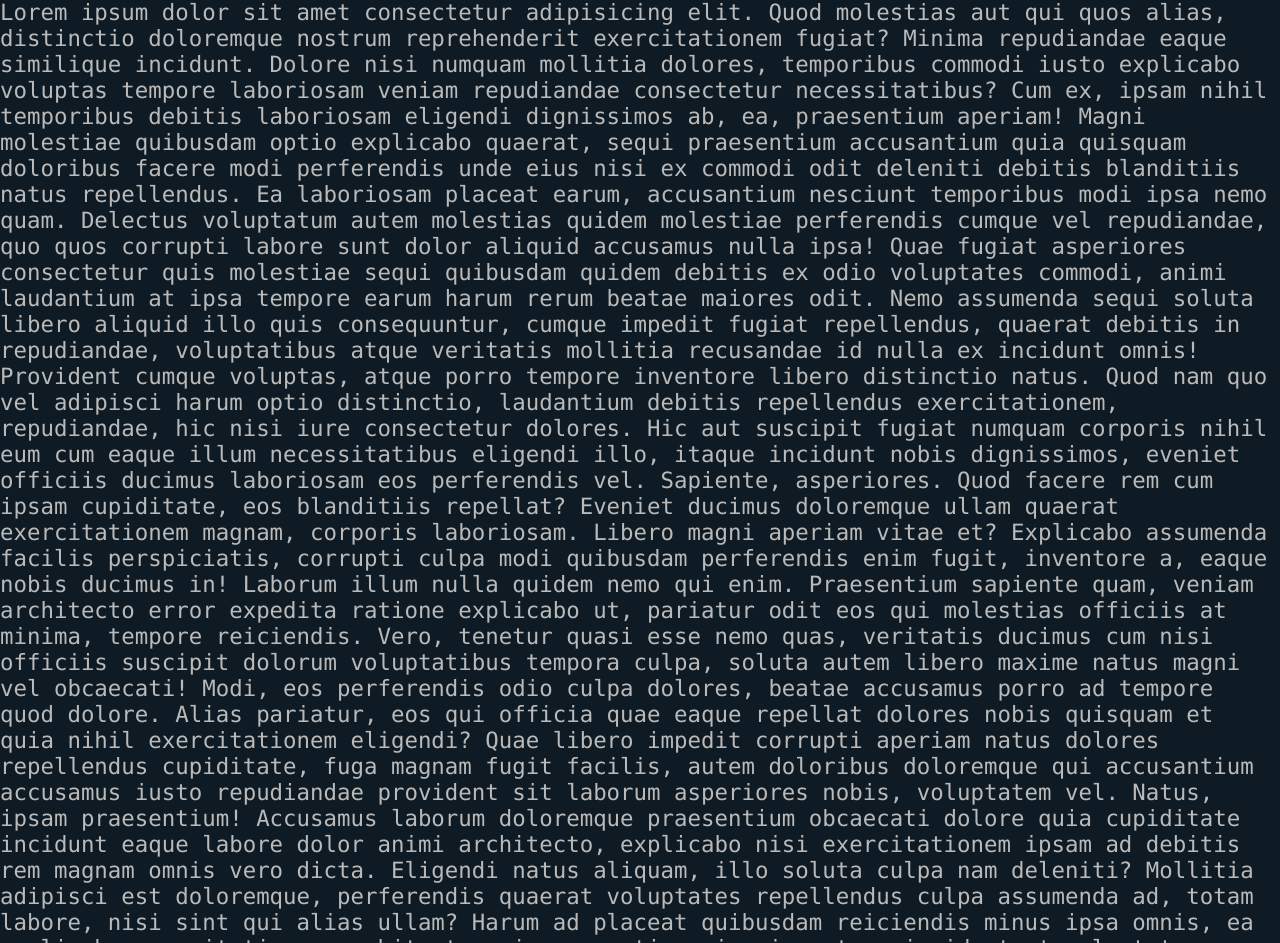
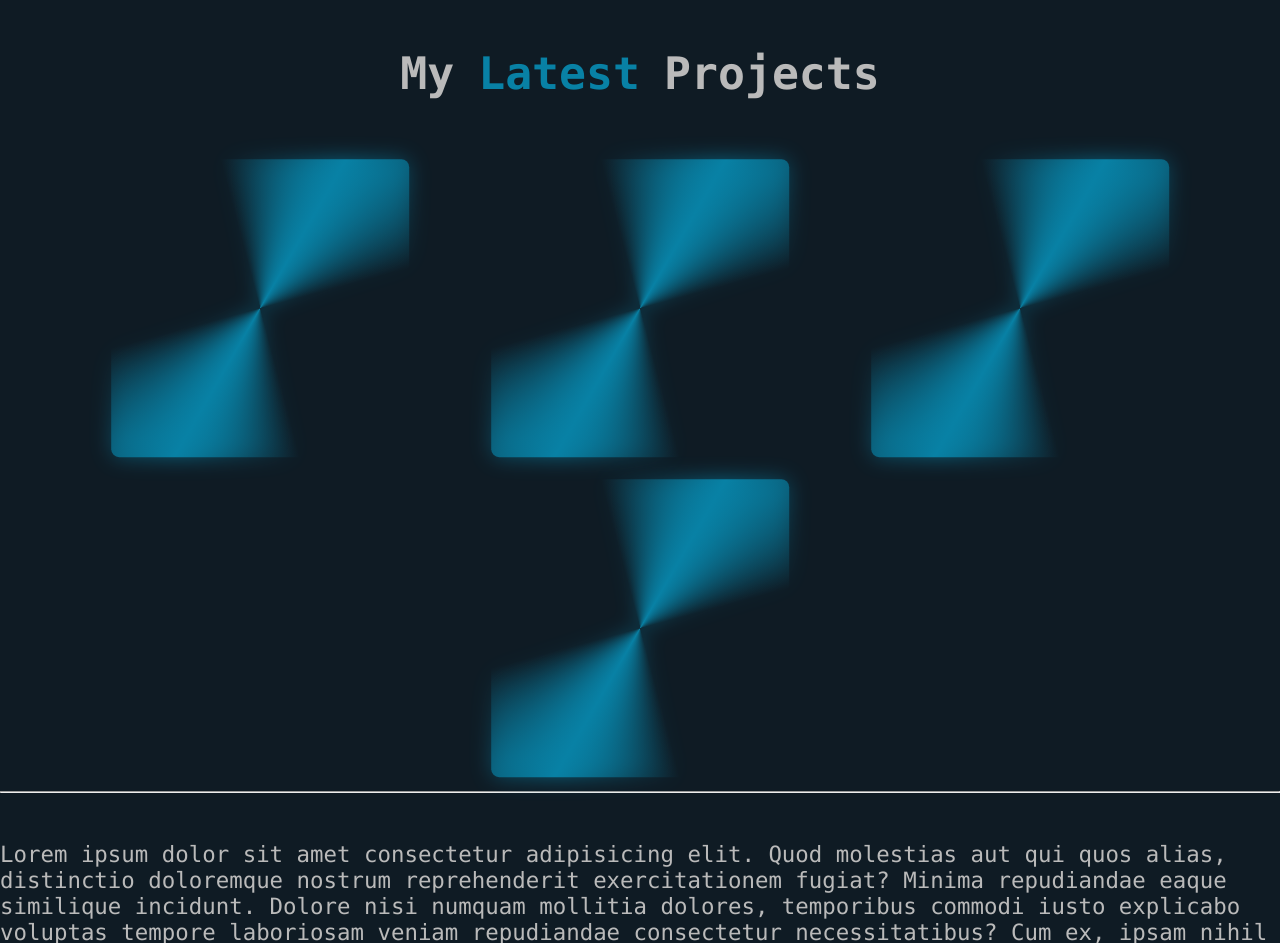
Before and after one commit to wacb14/my-portfolio, an Angular app: page / in a window 1280 px wide. Shown: the part 2605-3548 px from the top of the page. Built offline with nearby package versions, Linux system fonts and the light colour scheme.

Commit message:
Projects page design and card effects

```diff
--- a/src/app/app.module.ts
+++ b/src/app/app.module.ts
@@ -7,9 +7,10 @@ import { MainPageComponent } from './components/main-page/main-page.component';
 import { HomePageComponent } from './components/home-page/home-page.component';
 import { AboutPageComponent } from './components/about-page/about-page.component';
 import { SkillsPageComponent } from './components/skills-page/skills-page.component';
+import { ProjectsPageComponent } from './components/projects-page/projects-page.component';
 
 @NgModule({
-  declarations: [AppComponent, NavbarComponent, MainPageComponent, HomePageComponent, AboutPageComponent, SkillsPageComponent],
+  declarations: [AppComponent, NavbarComponent, MainPageComponent, HomePageComponent, AboutPageComponent, SkillsPageComponent, ProjectsPageComponent],
   imports: [BrowserModule, AppRoutingModule],
   providers: [],
   bootstrap: [AppComponent],
--- a/src/app/components/main-page/main-page.component.html
+++ b/src/app/components/main-page/main-page.component.html
@@ -5,6 +5,8 @@
     <app-about-page id="about"></app-about-page>
     <hr class="horizontal-separator">
     <app-skills-page id="skills"></app-skills-page>
+    <hr class="horizontal-separator">
+    <app-projects-page id="projects"></app-projects-page>
     <hr class="horizontal-separator">
     Lorem ipsum dolor sit amet consectetur adipisicing elit. Quod molestias aut
     qui quos alias, distinctio doloremque nostrum reprehenderit exercitationem
--- /dev/null
+++ b/src/app/components/projects-page/projects-page.component.css
@@ -0,0 +1,61 @@
+@property --angle {
+  syntax: "<angle>";
+  initial-value: 0deg;
+  inherits: false;
+}
+
+.card-container {
+  height: 20rem;
+  position: relative;
+  z-index: 1;
+}
+.card {
+  border-radius: 1rem;
+  height: 18rem;
+  width: 18rem;
+  transition: all 0.3s ease-in;
+  position: relative;
+}
+.card::after,
+.card::before {
+  content: "";
+  position: absolute;
+  height: 100%;
+  width: 100%;
+  background-image: conic-gradient(
+    from var(--angle),
+    transparent,
+    transparent,
+    var(--primary-color),
+    transparent,
+    transparent,
+    transparent,
+    var(--primary-color),
+    transparent,
+    transparent
+  );
+  top: 50%;
+  left: 50%;
+  translate: -50% -50%;
+  z-index: -1;
+  padding: 0.3rem;
+  border-radius: 0.5rem;
+  animation: 15s spin linear infinite;
+}
+.card::before {
+  filter: blur(0.65rem);
+  opacity: 0.7;
+}
+.card:hover {
+  height: 20rem;
+  width: 20rem;
+}
+@keyframes spin {
+  from {
+    --angle: 0deg;
+  }
+
+  to {
+    --angle: 360deg;
+  }
+}
--- /dev/null
+++ b/src/app/components/projects-page/projects-page.component.html
@@ -0,0 +1,29 @@
+<div class="container p-0 complete">
+    <div class="row m-0 justify-content-center">
+        <h1 class="text-center w-fit my-5">My</h1>
+        <h1 class="text-center w-fit my-5 text-main">Latest</h1>
+        <h1 class="text-center w-fit my-5">Projects</h1>
+    </div>
+    <div class="row m-0">
+        <div class="col d-flex justify-content-center align-items-center p-0 card-container">
+            <div class="card">
+
+            </div>
+        </div>
+        <div class="col d-flex justify-content-center align-items-center p-0 card-container">
+            <div class="card">
+
+            </div>
+        </div>
+        <div class="col d-flex justify-content-center align-items-center p-0 card-container">
+            <div class="card">
+
+            </div>
+        </div>
+        <div class="col d-flex justify-content-center align-items-center p-0 card-container">
+            <div class="card">
+
+            </div>
+        </div>
+    </div>
+</div>
```
Also changed, not shown: src/app/components/projects-page/projects-page.component.ts (added, +10 -0 lines), 1 other file (tests, documents, lock files or other folders).
